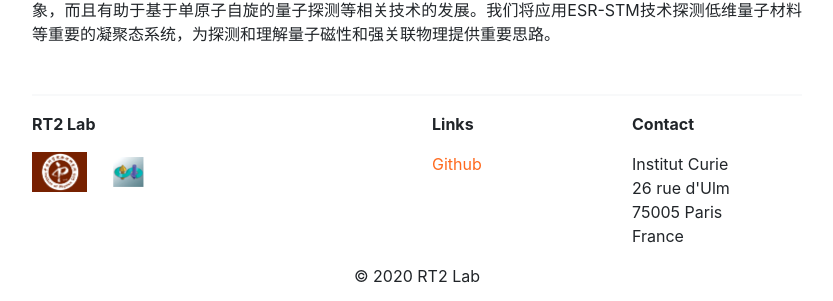
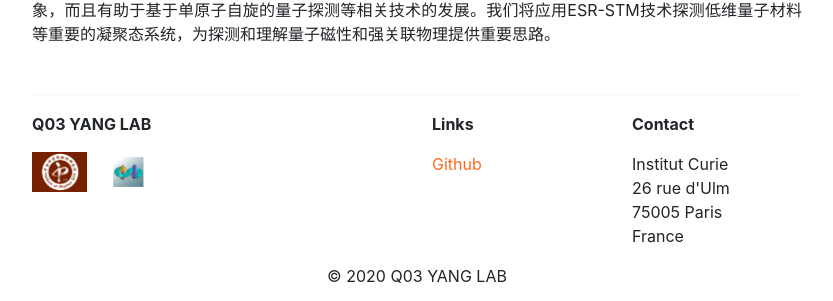
Before and after one commit to ZoomWuun/Q03i, a Jekyll site: the page built from _pages/home.md, in a window 1280 px wide and 900 px high, scrolled down 1090 px. Shown: the part 596-897 px from the top of the window, without its empty margins (223-1056 px from the left). Built offline with Jekyll 4.4.1, drawn with Linux system fonts in a browser that asks for light colours; some of the changed text lies outside the part shown.

Commit message:
Add files via upload

```diff
--- a/_config.yml
+++ b/_config.yml
@@ -6,15 +6,15 @@
 # 'jekyll serve'. If you change this file, please restart the server process.
 
 # Site settings
-title: RT2 Lab
-author: RT2 Lab
-email: your-email@domain.com
+title: Q03 YANG LAB
+author: Q03 YANG LAB
+email: wuzilong23@mails.ucas.ac.cn
 description: > # this means to ignore newlines until "baseurl:"
   Write an awesome description for your new site here. You can edit this
   line in _config.yml. It will appear in your document head meta (for
   Google search results) and in your feed.xml site description.
 baseurl: ""
-url: "http://rt2lab.github.io"
+url: "https://zoomwuun.github.io/"
 
 google_analytics: UA-105599779-7
 
```
